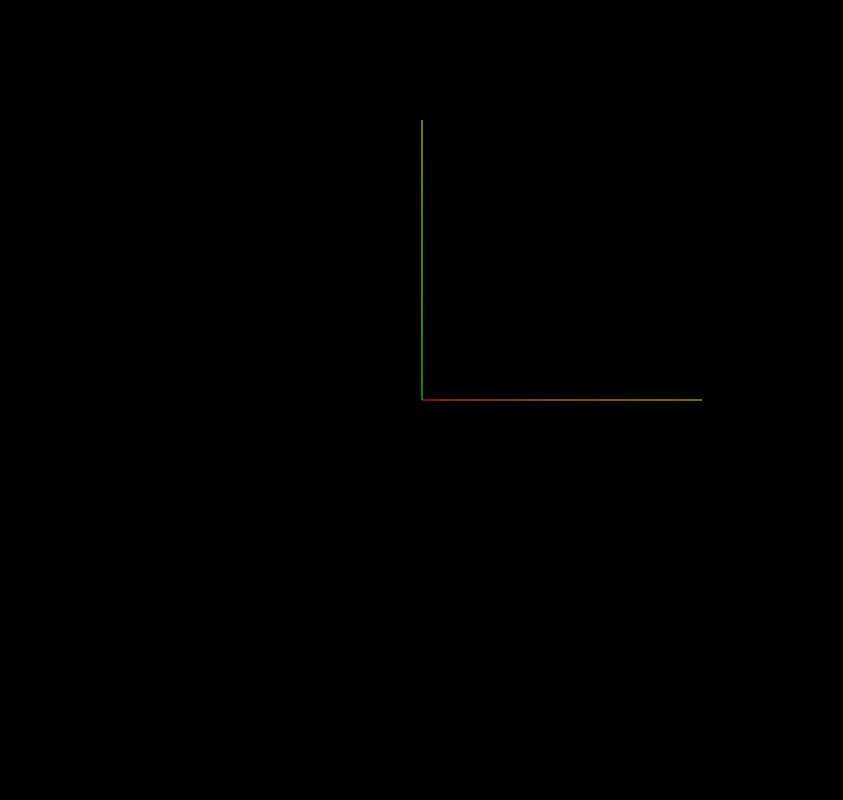
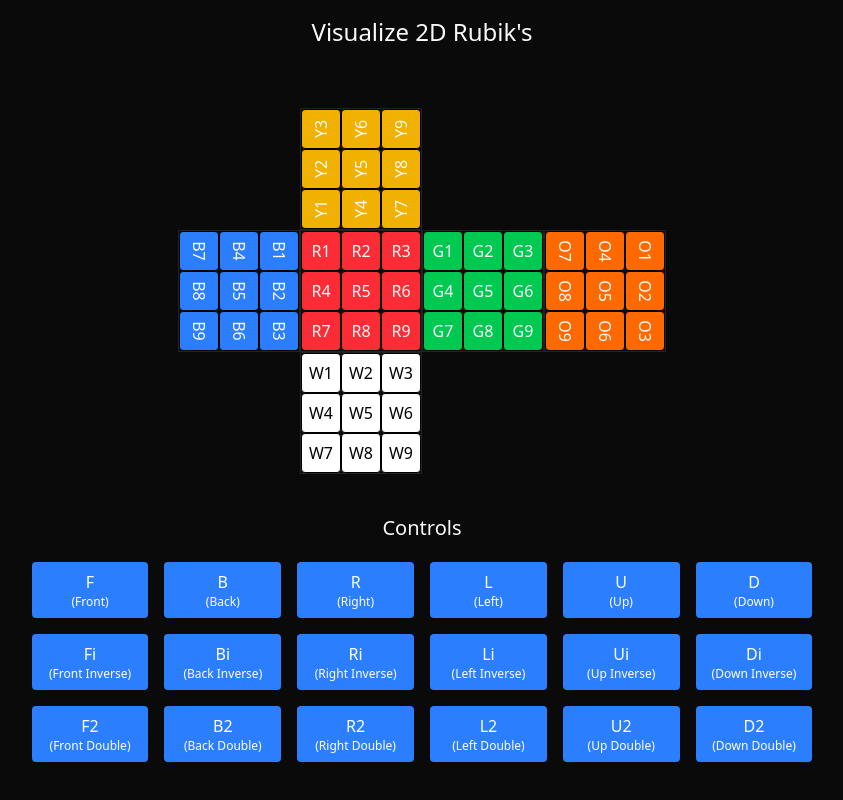
Before and after one commit to Davidaprilio/rubiks, a React (Vite) app: page / in a window 1280 px wide. Shown: the top 800 px of the page, without its empty margins (218-1061 px from the left). Built offline with nearby package versions, Linux system fonts and the light colour scheme.

Commit message:
make array rubiks visualize as 2D
- install react router dom
- make page for visualize rubiks array as 2D

```diff
--- a/package.json
+++ b/package.json
@@ -20,6 +20,7 @@
     "lucide-react": "^0.536.0",
     "react": "^19.1.0",
     "react-dom": "^19.1.0",
+    "react-router-dom": "^7.8.0",
     "tailwind-merge": "^3.3.1",
     "tailwindcss": "^4.1.11",
     "three": "^0.179.1",
--- a/src/App.tsx
+++ b/src/App.tsx
@@ -1,17 +1,37 @@
-import Cube from "./pages/cube";
+import { BrowserRouter, Route, Routes } from "react-router-dom";
+import { lazy, Suspense, type JSX } from "react";
 // import Studio from "./pages/studio";
 
-function App() {
+const routes: {
+  path: string;
+  element: React.LazyExoticComponent<() => JSX.Element>;
+}[] = [
+  {
+    path: "/",
+    element: lazy(() => import("./pages/visualize2d")),
+  },
+  {
+    path: "/cube",
+    element: lazy(() => import("./pages/cube")),
+  },
+];
+
+export default function App() {
 
   return (
-      <Cube  />
-      // <Studio />
-    // <main className="bg-gray-900 min-h-screen w-full dark">
-    //   <h1 className="text-white text-2xl text-center font-semibold">Rubiks</h1>
-    //   <div className="mt-10 flex justify-center">
-    //   </div>
-    // </main>
+    <BrowserRouter>
+      <Suspense fallback={<Loading />}>
+        <Routes>
+          {routes.map((route) => (
+            <Route key={route.path} path={route.path} element={<route.element />} />
+          ))}
+        </Routes>
+      </Suspense>
+    </BrowserRouter>
   )
 }
 
-export default App
+
+function Loading() {
+  return <div>Loading...</div>;
+}
--- /dev/null
+++ b/src/pages/visualize2d.tsx
@@ -0,0 +1,119 @@
+import { Rubiks } from "@/classes/rubiks";
+import type { KeyColors, Notation, NotationDouble, NotationInverse } from "@/consts/cube";
+import { cn } from "@/lib/utils";
+import { useEffect, useRef, useState } from "react";
+
+const notations: Record<Notation|NotationInverse|NotationDouble, string> = {
+    'F': 'Front',
+    'B': 'Back',
+    'R': 'Right',
+    'L': 'Left',
+    'U': 'Up',
+    'D': 'Down',
+    'Fi': 'Front Inverse',
+    'Bi': 'Back Inverse',
+    'Ri': 'Right Inverse',
+    'Li': 'Left Inverse',
+    'Ui': 'Up Inverse',
+    'Di': 'Down Inverse',
+    'F2': 'Front Double',
+    'B2': 'Back Double',
+    'R2': 'Right Double',
+    'L2': 'Left Double',
+    'U2': 'Up Double',
+    'D2': 'Down Double',
+}
+
+export default function Visualize2D() {
+    const rubiksRef = useRef<Rubiks>(null!);
+    const [cubeState, setCubeState] = useState<KeyColors[][]>([[], [], [], [], [], []]);
+
+    useEffect(() => {
+        const rubiks = new Rubiks();
+        rubiksRef.current = rubiks;
+        rubiks.makeCubeState(); // initialize cube state
+        // kalau masih perlu debug global:
+        console.log('rubiks', rubiks.getState());
+        setCubeState(rubiks.getState()); // snapshot awal
+
+
+    }, []);
+
+    // panggil ini setiap selesai melakukan move pada rubiksRef.current
+    const refreshCubeState = () => setCubeState(rubiksRef.current.getState());
+
+    function turnCube(notation: Notation) {
+        if (rubiksRef.current) {
+            rubiksRef.current.turn(notation);
+            refreshCubeState();
+        }
+    }
+
+    return (
+        <div className='w-screen min-h-screen'>
+            <h1 className='text-2xl text-center mt-4'>Visualize 2D Rubik's</h1>
+
+            <div className="mt-15">
+                <div className="grid grid-rows-3 mx-auto w-fit mb-10">
+                    <div className="grid grid-cols-4 w-fit">
+                        <div></div>
+                        <Face pieces={cubeState[2]} className="-rotate-90" />
+                        <div></div>
+                        <div></div>
+                    </div>
+                    <div className="grid grid-cols-4 w-fit">
+                        <Face pieces={cubeState[4]} className="rotate-90" />
+                        <Face pieces={cubeState[0]} className="" />
+                        <Face pieces={cubeState[1]} className="" />
+                        <Face pieces={cubeState[3]} className="rotate-90" />
+                    </div>
+                    <div className="grid grid-cols-4 w-fit">
+                        <div></div>
+                        <Face pieces={cubeState[5]} className="text-black" />
+                        <div></div>
+                        <div></div>
+                    </div>
+                </div>
+
+                <div>
+                    <h2 className='text-xl text-center mt-4'>Controls</h2>
+                    <div className='grid grid-cols-6 gap-4 justify-center mt-5 w-fit mx-auto'>
+                        {Object.entries(notations).map(([notation, label]) => (
+                            <button
+                                key={notation}
+                                className='px-4 py-2 bg-blue-500 text-white rounded hover:bg-blue-600 active:bg-blue-700'
+                                onClick={() => turnCube(notation as Notation)}
+                            >
+                                <div>{notation}</div>
+                                <div className="text-xs">({label})</div>
+                            </button>
+                        ))}
+                    </div>
+                </div>
+            </div>
+        </div>
+    )
+}
+
+function Face(props: { pieces: string[], className?: string }) {
+    return (
+        <div className={cn('border grid grid-cols-3', props.className)}>
+            {props.pieces.map((color, index) => (
+                <Piece key={index} className={cn({
+                    'bg-red-500': color.startsWith('R'),
+                    'bg-blue-500': color.startsWith('B'),
+                    'bg-green-500': color.startsWith('G'),
+                    'bg-yellow-500': color.startsWith('Y'),
+                    'bg-orange-500': color.startsWith('O'),
+                    'bg-white': color.startsWith('W'),
+                })} value={color} />
+            ))}
+        </div>
+    );
+}
+
+function Piece(props: { className: string, value: string }) {
+    return (
+        <div className={cn('size-10 border border-black rounded flex items-center justify-center', props.className)}>{props.value}</div>
+    );
+}
```
Also changed, not shown: 1 other file (tests, documents, lock files or other folders).
